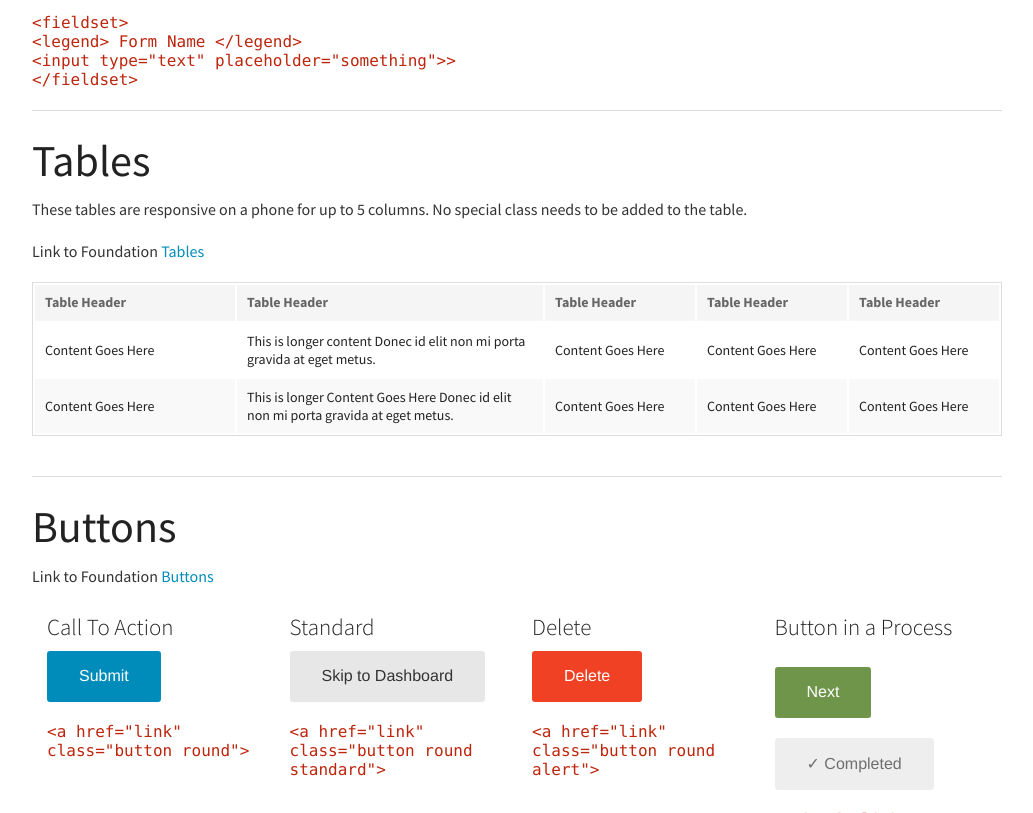
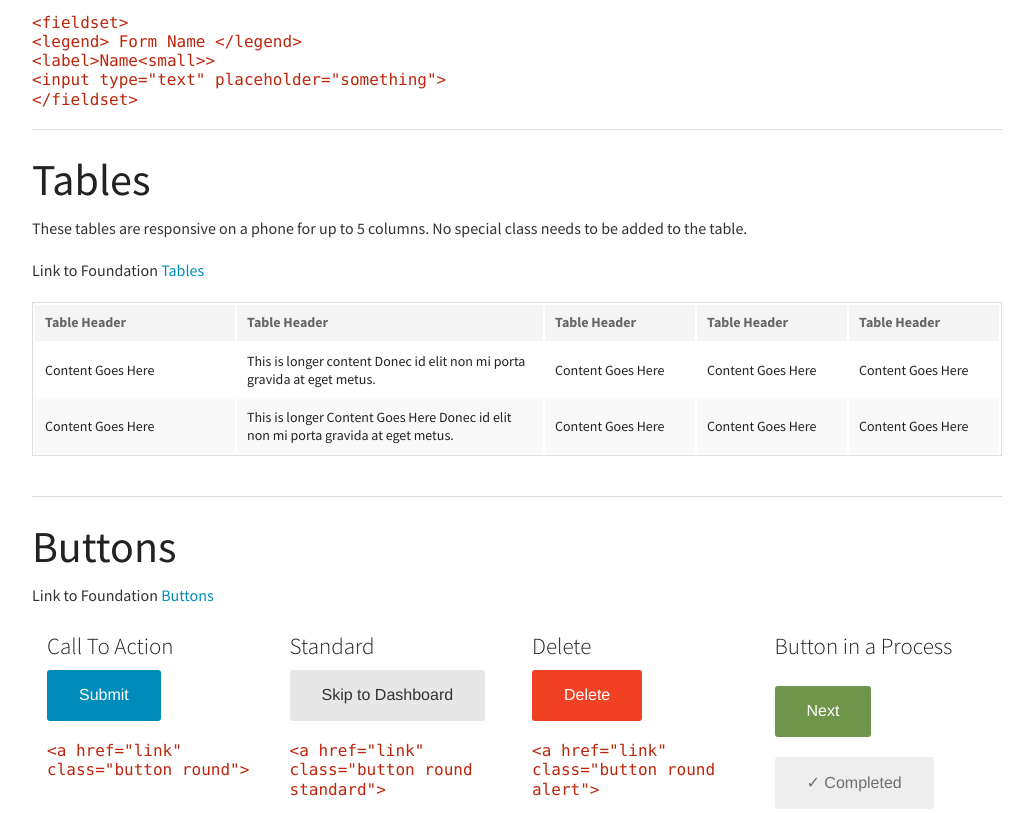
Before and after one commit to amstatz/styleguide, a plain HTML site: page index.html in a window 1280 px wide. Shown: the part 3040-3853 px from the top of the page, without its empty margins (123-1156 px from the left). Drawn offline with nearby package versions, Linux system fonts and the light colour scheme.

Commit message:
Update index.html

```diff
--- a/index.html
+++ b/index.html
@@ -226,7 +226,8 @@
 				<span class="tag"><span class="title">Form Name</span></span>
 				<span class="tag">&lt;<span class="title">/legend</span>&gt;</span><br />
 
-				<span class="tag">&lt;<span class="title">input type=&quot;text&quot; placeholder=&quot;something&quot;></span>&gt;</span><br />
+				<span class="tag">&lt;<span class="title">label</span>&gt;</span>Name<span class="tag">&lt;<span class="title">small>&gt;</span></span><br />
+				<span class="tag">&lt;<span class="title">input type=&quot;text&quot; placeholder=&quot;something&quot;</span>&gt;</span><br />
 
 				<span class="tag">&lt;<span class="title">/fieldset</span>&gt;</span>
 			</code>
```
